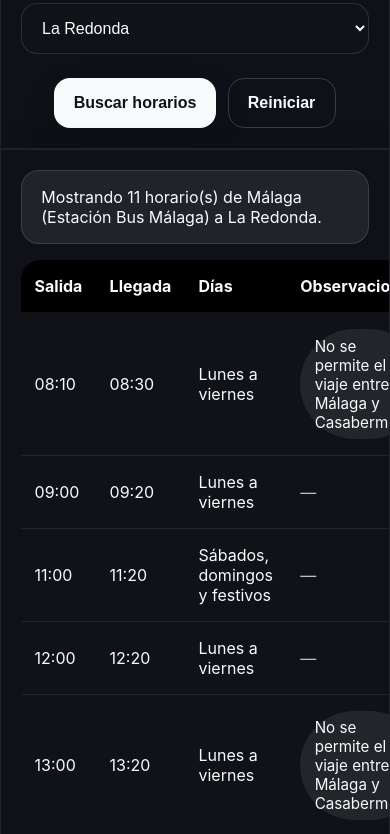
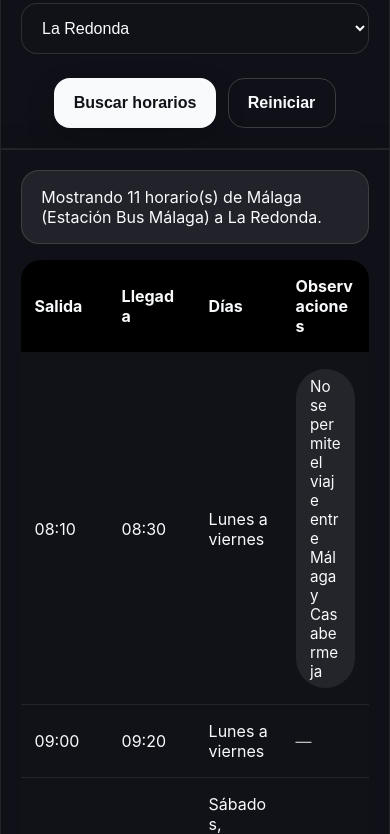
Before and after one commit to probablyRaider/AxarPlus, a plain HTML site: page index.html in a window 390 px wide. Shown: the part 561-1395 px from the top of the page. Drawn offline with Linux system fonts and the light colour scheme.

Commit message:
fixed view in iphone

```diff
--- a/styles.css
+++ b/styles.css
@@ -178,7 +178,33 @@ body.loaded .splash-screen {
     max-width: 100% !important;
     height: auto !important;
   }
+
+  /* Tables and results: force fixed table layout and wrap long content to avoid elements overflowing off-screen */
+  .results-card {
+    overflow: hidden !important; /* clip any accidental overflow, keep PC intact */
+  }
+
+  .results-card table {
+    table-layout: fixed !important;
+    width: 100% !important;
+    min-width: 0 !important;
+    border-collapse: collapse !important;
+  }
+
+  .results-card th,
+  .results-card td {
+    white-space: normal !important;
+    word-break: break-word !important;
+    overflow-wrap: anywhere !important;
+  }
+
+  .note-pill {
+    max-width: 100% !important;
+    white-space: normal !important;
+    display: inline-block !important;
+  }
 }
+
 
 
 @keyframes splashPulse {
```
